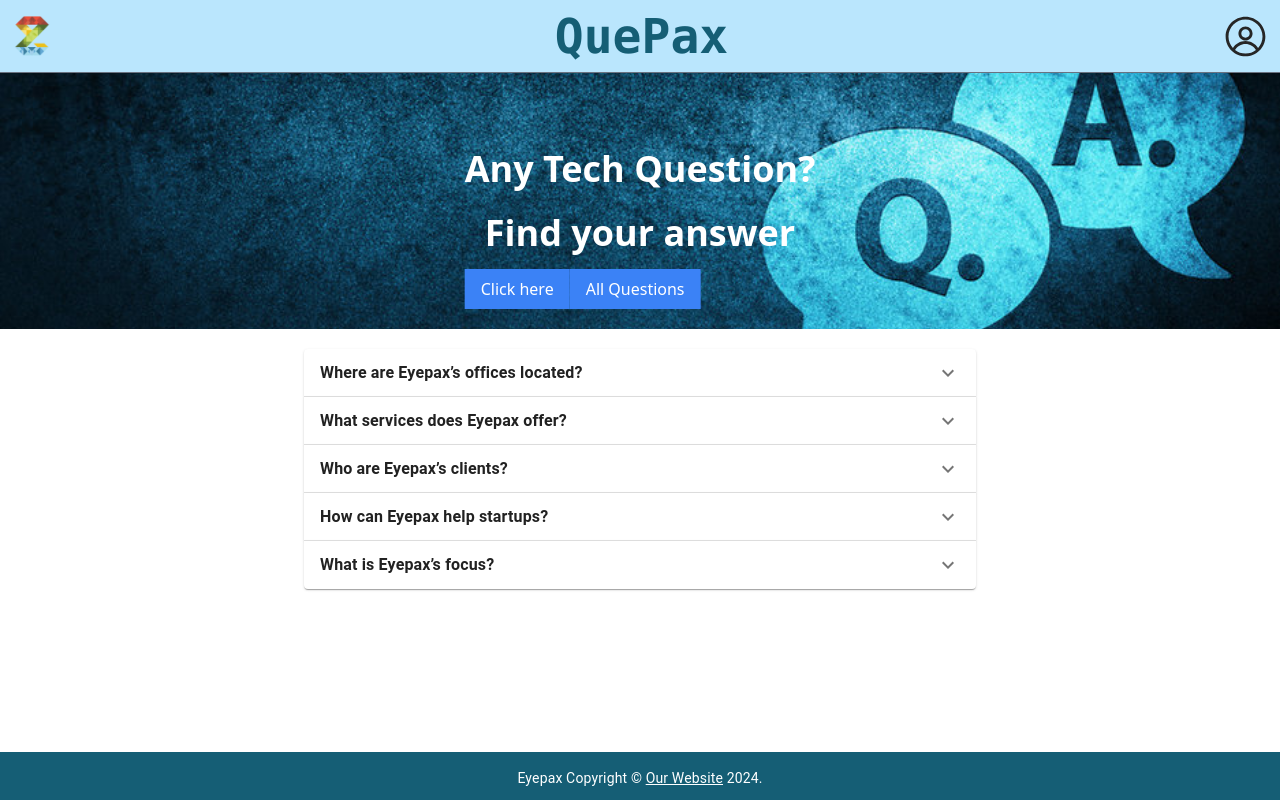
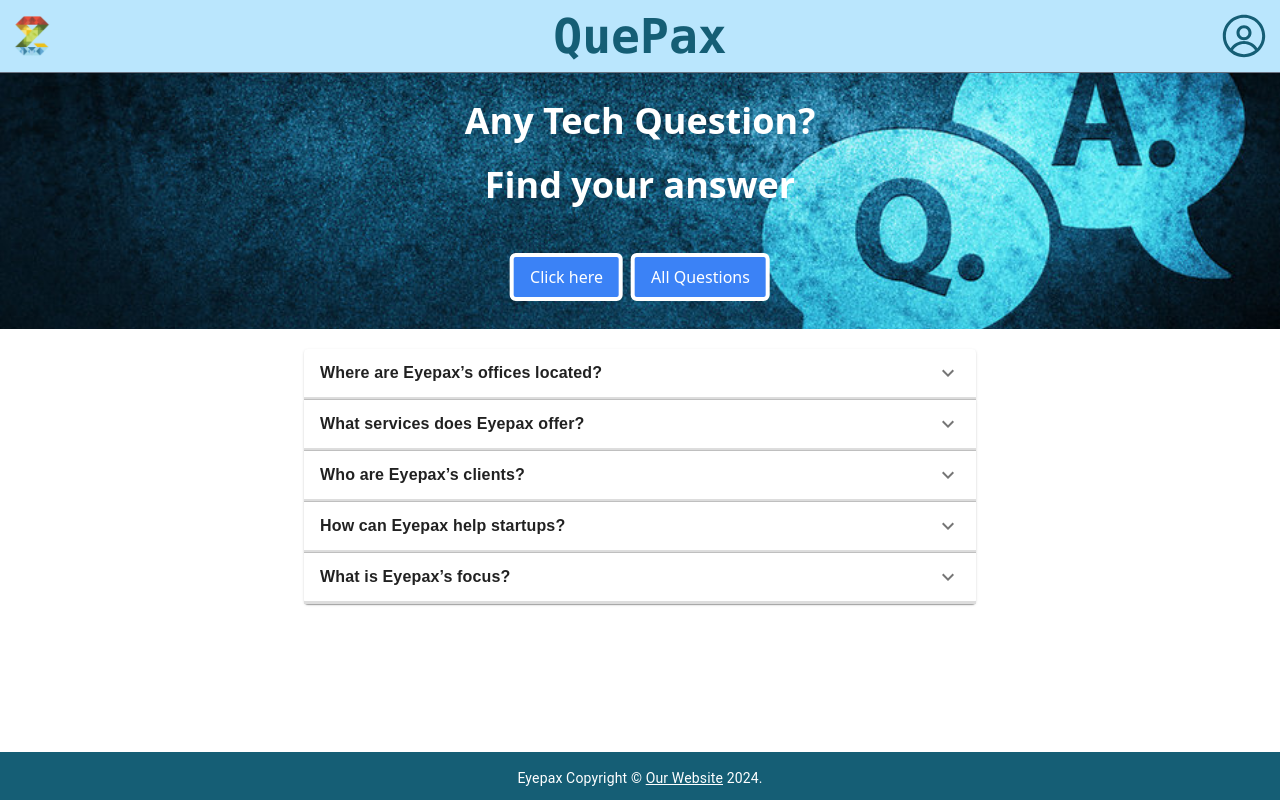
Before and after one commit to sulakshigunarathne/FAQ-FrontEnd, a React (Create React App) app in the folder faq_fe_react/: page / in a window 1280 px wide. Built offline with nearby package versions, Linux system fonts and the light colour scheme.

Commit message:
UI without axios

```diff
--- a/faq_fe_react/src/Components/AskQBanner.tsx
+++ b/faq_fe_react/src/Components/AskQBanner.tsx
@@ -23,9 +23,9 @@ function AskQBanner() {
         <h1 className="text-4xl font-bold text-white">Any Tech Question?</h1>
         <br/>
         <h1 className="text-4xl font-bold text-white">Find your answer</h1>
-        <div className="absolute">
-        <button className="bg-blue-500 text-white px-4 py-2 mt-4" onClick={handleAskQ}>Click here</button>
-        <button className="bg-blue-500 text-white px-4 py-2 mt-4" onClick={handleQ}>All Questions</button>
+        <div className="mt-8">
+        <button className="bg-blue-500 text-white px-4 py-2 mt-4 mr-2 hover:bg-red-900 rounded-md border-4 border-white" onClick={handleAskQ}>Click here</button>
+        <button className="bg-blue-500 text-white px-4 py-2 mt-4 hover:bg-red-900 rounded-md border-4 border-white" onClick={handleQ}>All Questions</button>
         </div>
       </div>
     </div>
--- a/faq_fe_react/src/Components/FaqQuestions.tsx
+++ b/faq_fe_react/src/Components/FaqQuestions.tsx
@@ -41,6 +41,12 @@ export default function AccordionTransition() {
             "& .MuiAccordionDetails-root": {
               display: expanded[item.key] ? "block" : "none",
             },
+            "& .MuiAccordionSummary-root": {
+              borderBottom: "3px solid #ddd",
+            },
+            "& .MuiTypography-root": {
+              fontFamily: "Arial, sans-serif",
+            },
           }}
         >
           <AccordionSummary
--- a/faq_fe_react/src/Components/UserProfile.tsx
+++ b/faq_fe_react/src/Components/UserProfile.tsx
@@ -16,8 +16,8 @@ const MyProfileComponent = () => {
 
     return (
       <div>
-        <RxAvatar
-          style={{ fontSize: '45px', cursor: 'pointer' }}
+        <RxAvatar className="text-cyan-800 font-bold"
+          style={{ fontSize: '48px', cursor: 'pointer' }}
           onClick={handleClick}
         />
 
--- a/faq_fe_react/src/Pages/AnswerView.tsx
+++ b/faq_fe_react/src/Pages/AnswerView.tsx
@@ -18,27 +18,6 @@ export default function AnswerView() {
             Quesction .........................
           </li>
 
-          <div className="mt-8">
-            <TETextarea
-              id="textareaExample"
-              label="Add Your Answer"
-              rows={3}
-            ></TETextarea>
-          </div>
-
-          <div>
-            <TERipple className="w-full">
-              <button
-                type="submit"
-                className="mb-2 mt-1 w-full rounded border-2 px-6 pb-[6px] pt-2 text-xs
-                 text-primary transition ease-in-out
-                 hover:border-primary-600 hover:bg-neutral-500 hover:bg-opacity-10
-                 hover:text-primary-600 focus:border-primary-600 focus:outline-none"
-              >
-                Add Answer
-              </button>
-            </TERipple>
-          </div>
 
           <div className="mx-7 mt-7 flex">
             <li className="w-1/12 mt-4 flex">
@@ -63,6 +42,29 @@ export default function AnswerView() {
             <li className="w-full border-b-2 flex border-neutral-100 border-opacity-100 py-4 dark:border-opacity-50">
               Answer
             </li>
+
+          </div>
+
+          <div className="mt-8">
+            <TETextarea
+              id="textareaExample"
+              label="Add Your Answer"
+              rows={3}
+            ></TETextarea>
+          </div>
+
+          <div>
+            <TERipple className="w-full">
+              <button
+                type="submit"
+                className="mb-2 mt-1 w-full rounded border-2 px-6 pb-[6px] pt-2 text-xs
+                 text-primary transition ease-in-out
+                 hover:border-primary-600 hover:bg-neutral-500 hover:bg-opacity-10
+                 hover:text-primary-600 focus:border-primary-600 focus:outline-none"
+              >
+                Add Answer
+              </button>
+            </TERipple>
           </div>
         </ul>
       </div>
```
